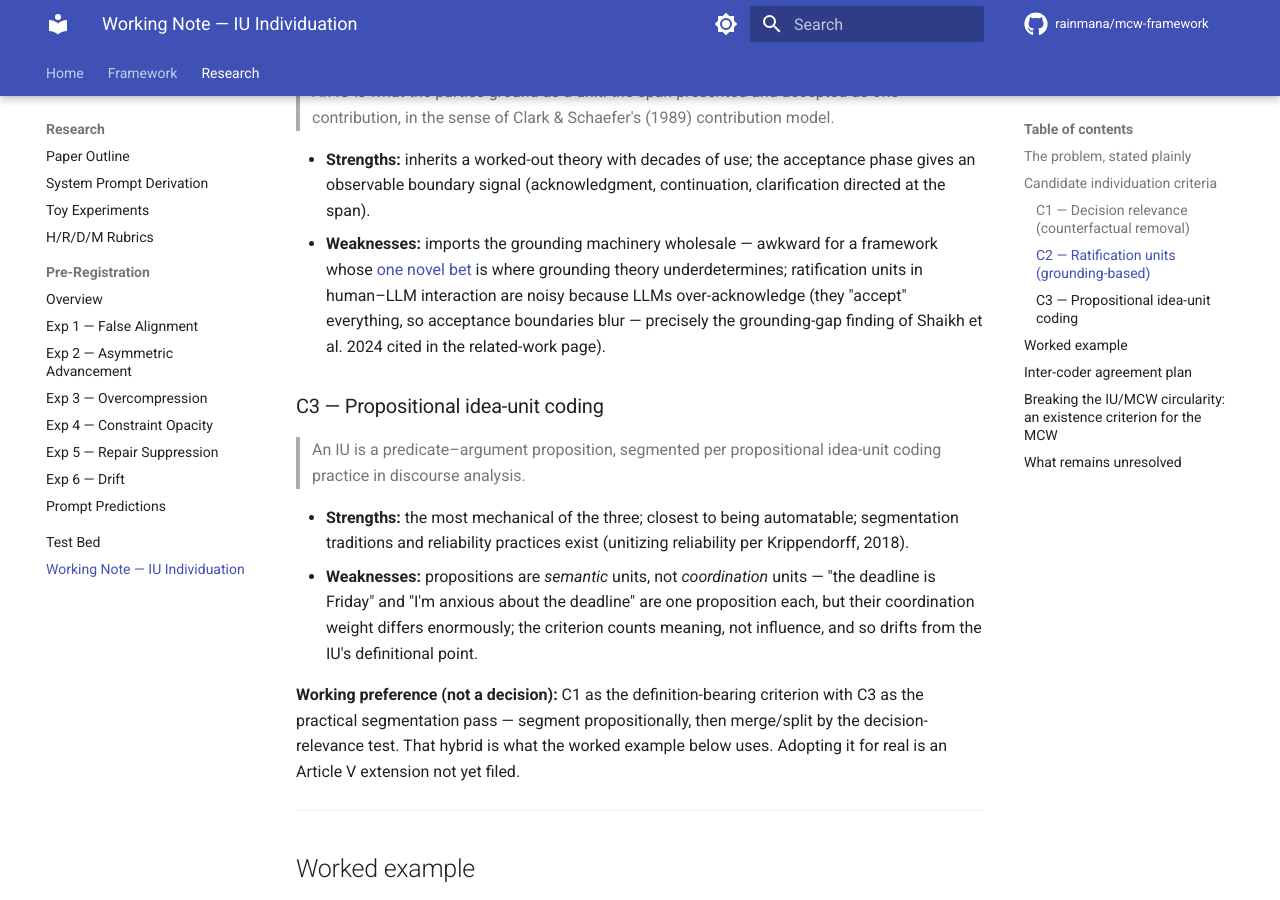
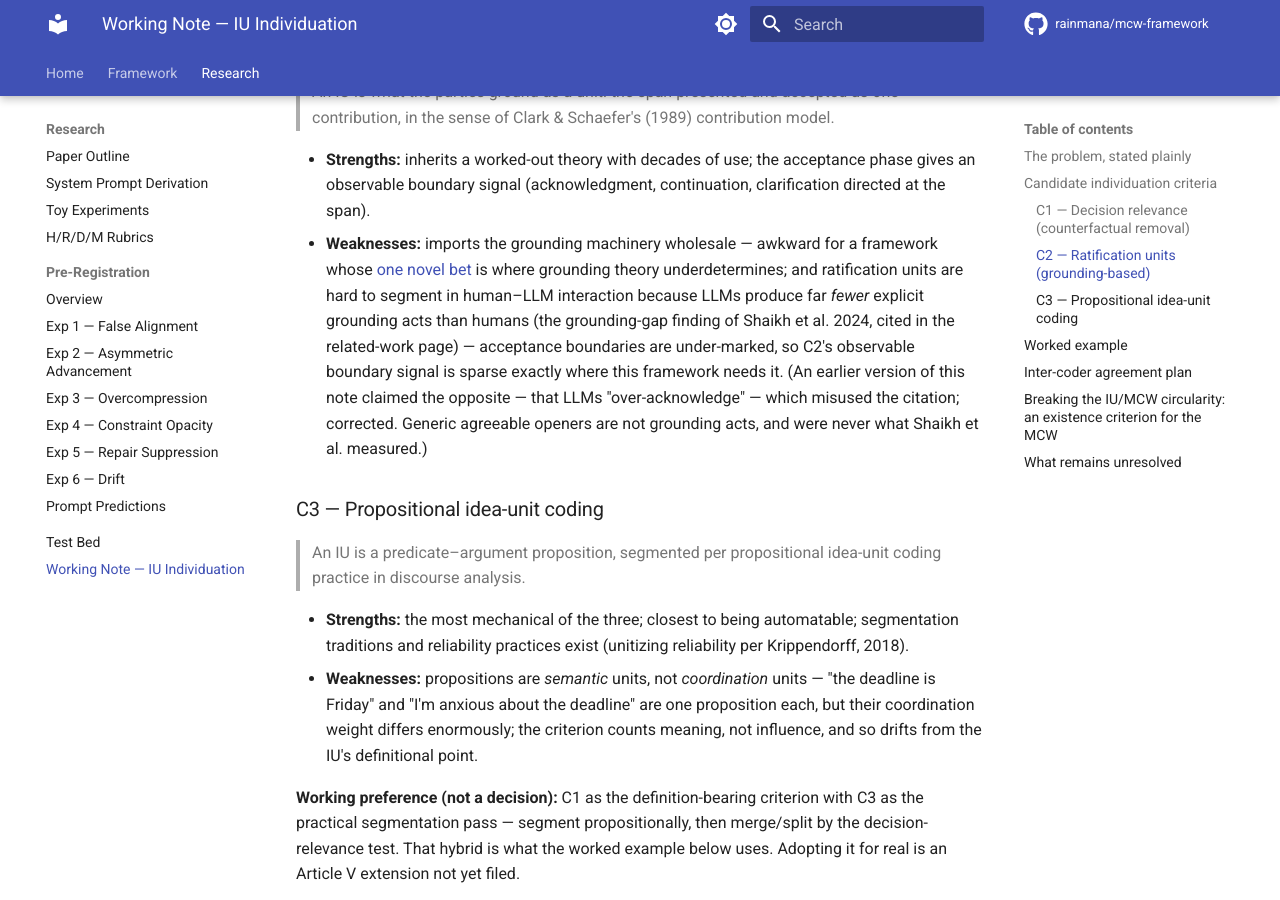
Before and after one commit to rainmana/mcw-framework, an MkDocs documentation site: the page built from docs/working_notes/iu_individuation.md, in a window 1280 px wide and 900 px high, scrolled down 1194 px. Built offline with MkDocs 1.6.1 and Material for MkDocs 9.7.7, drawn with Linux system fonts in a browser that asks for light colours; comment, search, counter and statistics services are not loaded.

Commit message:
Address Codex review: fix inverted use of Shaikh et al. in C2 weakness note
Codex review of PR #15: the C2 (ratification-units) weakness note said LLMs
'over-acknowledge' and cited Shaikh et al. 2024 — whose actual finding is
the opposite (LLMs follow up, acknowledge, and clarify far LESS than
humans). The underlying point survives with the evidence pointing the
right way: ratification boundaries are UNDER-marked because explicit
grounding acts are sparse, so C2's boundary signal is weak in exactly the
human-LLM setting this framework targets. The wrong claim is quoted and
corrected visibly rather than silently replaced.

Co-Authored-By: Claude Fable 5 <noreply@anthropic.com>
Claude-Session: https://claude.ai/code/session_012vXxadkBEnQJYHkewFvPgG

```diff
--- a/docs/working_notes/iu_individuation.md
+++ b/docs/working_notes/iu_individuation.md
@@ -27,7 +27,7 @@ Worse, the definitions are mutually circular: an IU is "the minimal transferable
 > An IU is what the parties ground as a unit: the span presented and accepted as one contribution, in the sense of Clark & Schaefer's (1989) contribution model.
 
 - **Strengths:** inherits a worked-out theory with decades of use; the acceptance phase gives an observable boundary signal (acknowledgment, continuation, clarification directed at the span).
-- **Weaknesses:** imports the grounding machinery wholesale — awkward for a framework whose [one novel bet](../related_work.md) is where grounding theory underdetermines; ratification units in human–LLM interaction are noisy because LLMs over-acknowledge (they "accept" everything, so acceptance boundaries blur — precisely the grounding-gap finding of Shaikh et al. 2024 cited in the related-work page).
+- **Weaknesses:** imports the grounding machinery wholesale — awkward for a framework whose [one novel bet](../related_work.md) is where grounding theory underdetermines; and ratification units are hard to segment in human–LLM interaction because LLMs produce far *fewer* explicit grounding acts than humans (the grounding-gap finding of Shaikh et al. 2024, cited in the related-work page) — acceptance boundaries are under-marked, so C2's observable boundary signal is sparse exactly where this framework needs it. (An earlier version of this note claimed the opposite — that LLMs "over-acknowledge" — which misused the citation; corrected. Generic agreeable openers are not grounding acts, and were never what Shaikh et al. measured.)
 
 ### C3 — Propositional idea-unit coding
 
```
